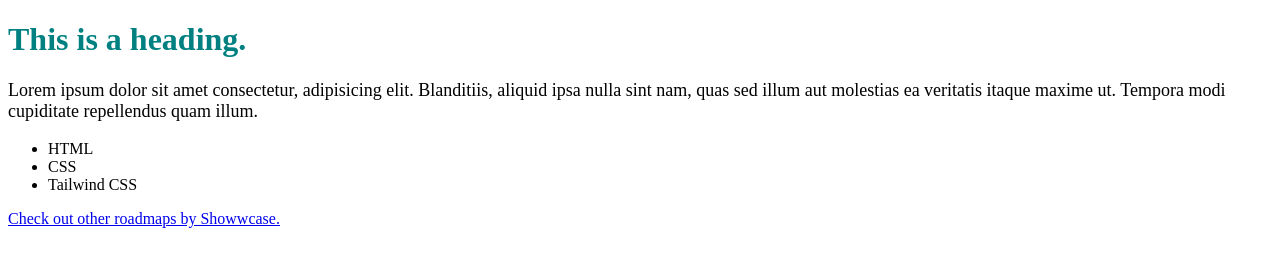
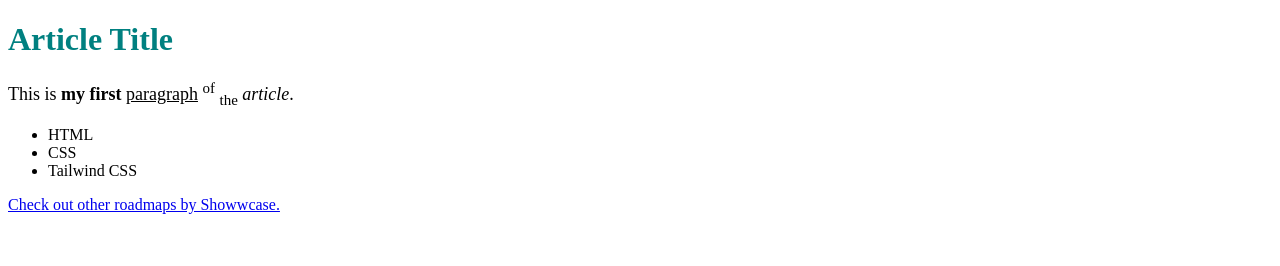
Before and after one commit to mrdanishsaleem/showwcase, a plain HTML site: page index.html in a window 1280 px wide. Drawn offline with Linux system fonts and the light colour scheme.

Commit message:
Update index.html

```diff
--- a/index.html
+++ b/index.html
@@ -7,12 +7,13 @@
     <title>Danish Saleem</title>
   </head>
   <body>
-    <h1>This is a heading.</h1>
-    <p>
-      Lorem ipsum dolor sit amet consectetur, adipisicing elit. Blanditiis,
-      aliquid ipsa nulla sint nam, quas sed illum aut molestias ea veritatis
-      itaque maxime ut. Tempora modi cupiditate repellendus quam illum.
-    </p>
+    <div>
+      <h1>Article Title</h1>
+      <p>
+        This is <strong>my first</strong> <u>paragraph</u> <sup>of</sup>
+        <sub>the</sub> <em>article</em>.
+      </p>
+    </div>
     <ul>
       <li>HTML</li>
       <li>CSS</li>
```
